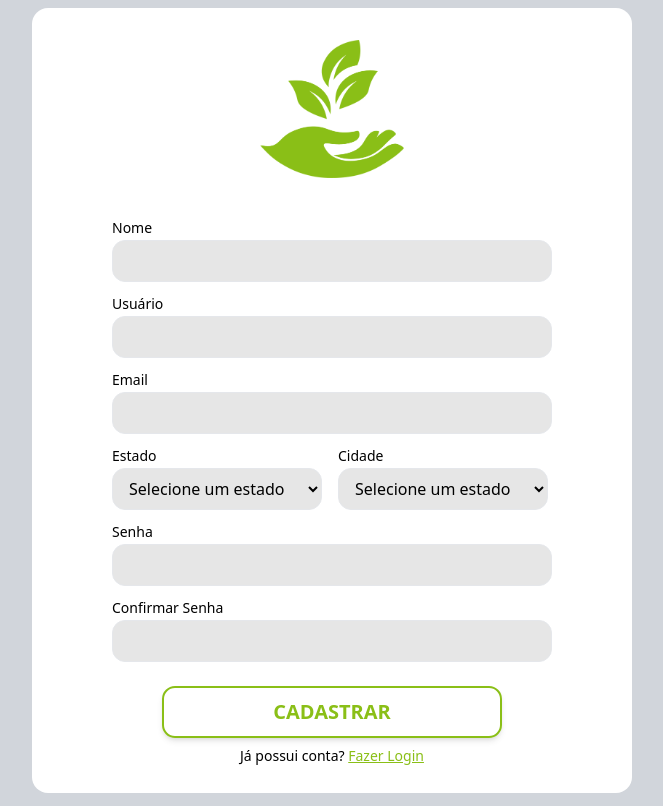
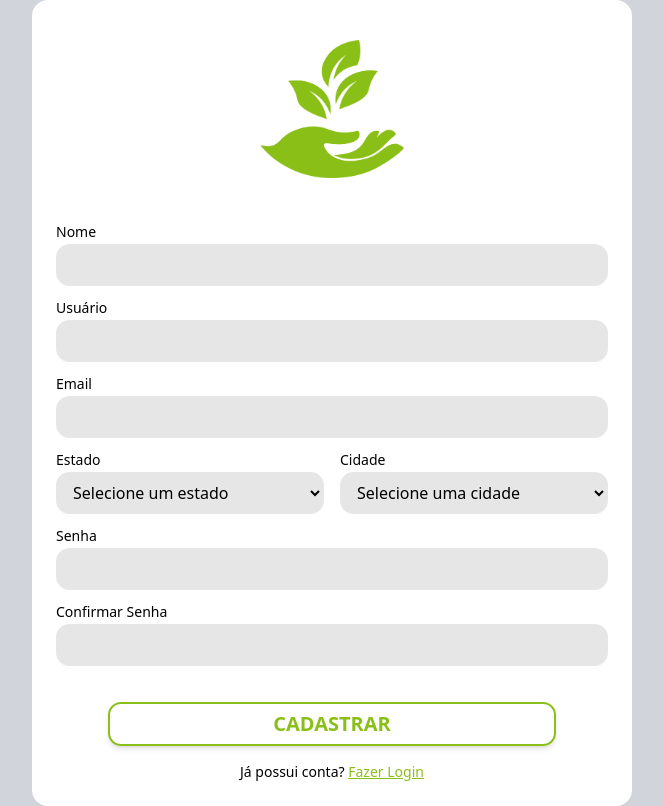
Before and after one commit to biacosta7/agras, a Django app: page /auth/cadastro/ in a window 1280 px wide. Shown: the whole page, without its empty margins (308-971 px from the left). Run offline with Django 5.2, Linux system fonts and the light colour scheme; some libraries are stand-ins or nearby versions.

Commit message:
Making responsive forms

```diff
--- a/users/templates/cadastro.html
+++ b/users/templates/cadastro.html
@@ -4,64 +4,89 @@
 
 {% block content %}
 <div class="bg-gray-300 flex items-center justify-center min-h-screen">
-    <div class="w-[600px] h-[785px] rounded-2xl bg-white">
-        <div class="flex flex-col items-center justify-center mt-4">
+    <div class="w-full max-w-[600px] mx-auto rounded-2xl bg-white p-6">
+        <div class="flex flex-col items-center justify-center">
+            <!-- Logo -->
             <img src="{% static 'assets/logo-green.png' %}" alt="Logo" class="w-36 mt-4 mb-5" />
-            <form action="{% url 'create_user' %}" method="POST" class="mt-[20px]">
+
+            <!-- Formulário de cadastro -->
+            <form action="{% url 'create_user' %}" method="POST" class="mt-6 w-full">
                 {% csrf_token %}
-                <div>
+
+                <!-- Campo Nome -->
+                <div class="mb-3">
                     <label for="first_name" class="block text-black text-sm font-normal mb-[2px]">Nome</label>
-                    <input type="text" name="first_name" id="first_name" class="w-[440px] px-3 py-2 border rounded-[13px] bg-[#e6e6e6] focus:outline-none focus:ring-2 focus:ring-[#8ABF17] text-black" required>
+                    <input type="text" name="first_name" id="first_name" class="w-full px-3 py-2 border rounded-[13px] bg-[#e6e6e6] focus:outline-none focus:ring-2 focus:ring-[#8ABF17] text-black" required>
                 </div>
-                <div class="mt-3">
+
+                <!-- Campo Usuário -->
+                <div class="mb-3">
                     <label for="username" class="block text-black text-sm font-normal mb-[2px]">Usuário</label>
-                    <input type="text" name="username" id="username" class="w-[440px] px-3 py-2 border rounded-[13px] bg-[#e6e6e6] focus:outline-none focus:ring-2 focus:ring-[#8ABF17] text-black" required>
+                    <input type="text" name="username" id="username" class="w-full px-3 py-2 border rounded-[13px] bg-[#e6e6e6] focus:outline-none focus:ring-2 focus:ring-[#8ABF17] text-black" required>
                 </div>
-                <div class="mt-3">
+
+                <!-- Campo Email -->
+                <div class="mb-3">
                     <label for="email" class="block text-black text-sm font-normal mb-[2px]">Email</label>
-                    <input type="email" name="email" id="email" class="w-[440px] px-3 py-2 border rounded-[13px] bg-[#e6e6e6] focus:outline-none focus:ring-2 focus:ring-[#8ABF17] text-black" required>
+                    <input type="email" name="email" id="email" class="w-full px-3 py-2 border rounded-[13px] bg-[#e6e6e6] focus:outline-none focus:ring-2 focus:ring-[#8ABF17] text-black" required>
                 </div>
-                <div class="flex space-x-4 mt-3">
+
+                <!-- Campos Estado e Cidade -->
+                <div class="grid grid-cols-1 md:grid-cols-2 md:gap-4 mb-3">
+                    <!-- Campo Estado -->
                     <div>
                         <label for="state" class="block text-black text-sm font-normal mb-[2px]">Estado</label>
-                        <select name="state" id="state" class="w-[210px] px-3 py-2 border rounded-[13px] bg-[#e6e6e6] focus:outline-none focus:ring-2 focus:ring-[#8ABF17] text-black" required>
+                        <select name="state" id="state" class="w-full px-3 py-2 border rounded-[13px] bg-[#e6e6e6] focus:outline-none focus:ring-2 focus:ring-[#8ABF17] text-black" required>
                             <option value="">Selecione um estado</option>
-                            <option value="PE">fazer um for com</option>
-                            <option value="PE">os dados</option>
-                            <option value="PE">do nosso</option>
-                            <option value="PE">banco de dados</option>
+                            <!-- Exemplo de opções (substitua pelo loop do seu banco de dados) -->
+                            <option value="PE">Pernambuco</option>
+                            <option value="SP">São Paulo</option>
+                            <option value="RJ">Rio de Janeiro</option>
+                            <!-- ... -->
                         </select>
                     </div>
-                    <div>
+                    <!-- Campo Cidade -->
+                    <div class="mt-3 md:mt-0">
                         <label for="city" class="block text-black text-sm font-normal mb-[2px]">Cidade</label>
-                        <select name="city" id="city" class="w-[210px] px-3 py-2 border rounded-[13px] bg-[#e6e6e6] focus:outline-none focus:ring-2 focus:ring-[#8ABF17] text-black" required>
-                            <option value="">Selecione um estado</option>
-                            <option value="PE">fazer um for com</option>
-                            <option value="PE">os dados</option>
-                            <option value="PE">do nosso</option>
-                            <option value="PE">banco de dados</option>
+                        <select name="city" id="city" class="w-full px-3 py-2 border rounded-[13px] bg-[#e6e6e6] focus:outline-none focus:ring-2 focus:ring-[#8ABF17] text-black" required>
+                            <option value="">Selecione uma cidade</option>
+                            <!-- Exemplo de opções (substitua pelo loop do seu banco de dados) -->
+                            <option value="Recife">Recife</option>
+                            <option value="Olinda">Olinda</option>
+                            <option value="Jaboatão">Jaboatão dos Guararapes</option>
+                            <!-- ... -->
                         </select>
                     </div>
                 </div>
-                <div class="mt-3">
+
+                <!-- Campo Senha -->
+                <div class="mb-3">
                     <label for="password" class="block text-black text-sm font-normal mb-[2px]">Senha</label>
-                    <input type="password" name="password" id="password" class="w-[440px] px-3 py-2 border rounded-[13px] bg-[#e6e6e6] focus:outline-none focus:ring-2 focus:ring-[#8ABF17] text-black" required>
+                    <input type="password" name="password" id="password" class="w-full px-3 py-2 border rounded-[13px] bg-[#e6e6e6] focus:outline-none focus:ring-2 focus:ring-[#8ABF17] text-black" required>
                 </div>
-                <div class="mt-3">
+
+                <!-- Campo Confirmar Senha -->
+                <div class="mb-3">
                     <label for="confirmar_senha" class="block text-black text-sm font-normal mb-[2px]">Confirmar Senha</label>
-                    <input type="password" name="confirmar_senha" id="confirmar_senha" class="w-[440px] px-3 py-2 border rounded-[13px] bg-[#e6e6e6] focus:outline-none focus:ring-2 focus:ring-[#8ABF17] text-black" required>
+                    <input type="password" name="confirmar_senha" id="confirmar_senha" class="w-full px-3 py-2 border rounded-[13px] bg-[#e6e6e6] focus:outline-none focus:ring-2 focus:ring-[#8ABF17] text-black" required>
                 </div>
+
+                <!-- Botão de Cadastro -->
                 <div class="flex justify-center items-center">
-                <button type="submit" class="w-[340px] mt-6 px-3 py-2 relative inline-flex items-center justify-center p-4 px-6 py-3 overflow-hidden font-medium text-white transition duration-300 ease-out border-2 border-[#8ABF17] rounded-[13px] shadow-md group">
+                    <button type="submit" class="w-full px-3 py-2 max-w-md mt-6 relative inline-flex items-center justify-center overflow-hidden font-medium text-white transition duration-300 ease-out border-2 border-[#8ABF17] rounded-[13px] shadow-md group">
                         <span class="absolute inset-0 flex items-center justify-center w-full h-full text-white duration-300 -translate-x-full bg-[#8ABF17] group-hover:translate-x-0 ease">
-                    <svg class="w-6 h-6" fill="none" stroke="currentColor" viewBox="0 0 24 24" xmlns="http://www.w3.org/2000/svg"><path stroke-linecap="round" stroke-linejoin="round" stroke-width="2" d="M14 5l7 7m0 0l-7 7m7-7H3"></path></svg>
+                            <svg class="w-6 h-6" fill="none" stroke="currentColor" viewBox="0 0 24 24">
+                                <path stroke-linecap="round" stroke-linejoin="round" stroke-width="2" d="M14 5l7 7m0 0l-7 7m7-7H3"></path>
+                            </svg>
                         </span>
                         <span class="absolute flex items-center justify-center w-full h-full text-[#8ABF17] text-xl font-bold uppercase transition-all duration-300 transform group-hover:translate-x-full ease">Cadastrar</span>
                         <span class="relative invisible">Cadastrar</span>
                     </button>
                 </div>
             </form>
-            <p class="mt-2 text-sm">Já possui conta? <a href="{% url 'login' %}" class="cursor-pointer underline text-[#8ABF17]">Fazer Login</a></p>
+
+            <!-- Link para Login -->
+            <p class="mt-4 text-sm">Já possui conta? <a href="{% url 'login' %}" class="cursor-pointer underline text-[#8ABF17]">Fazer Login</a></p>
         </div>
     </div>
 </div>
```
Lines whose indentation alone changed are shown as unchanged.
